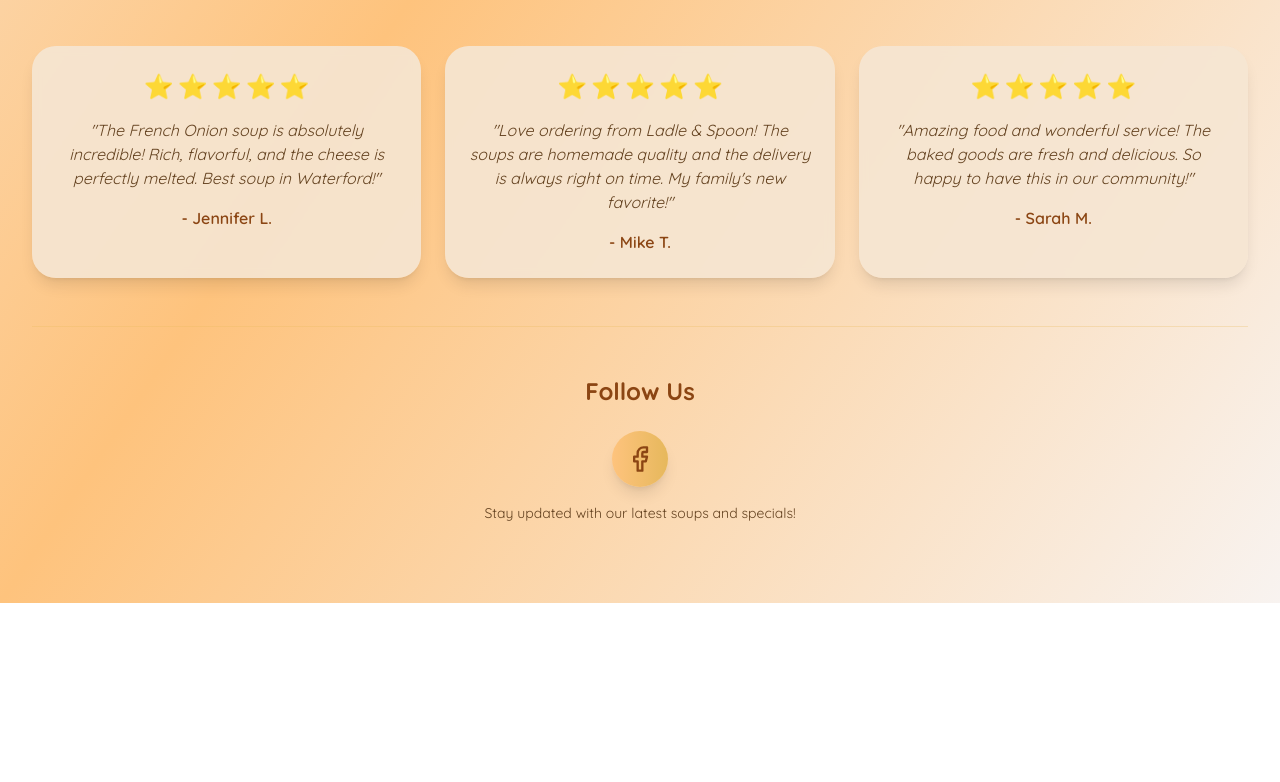
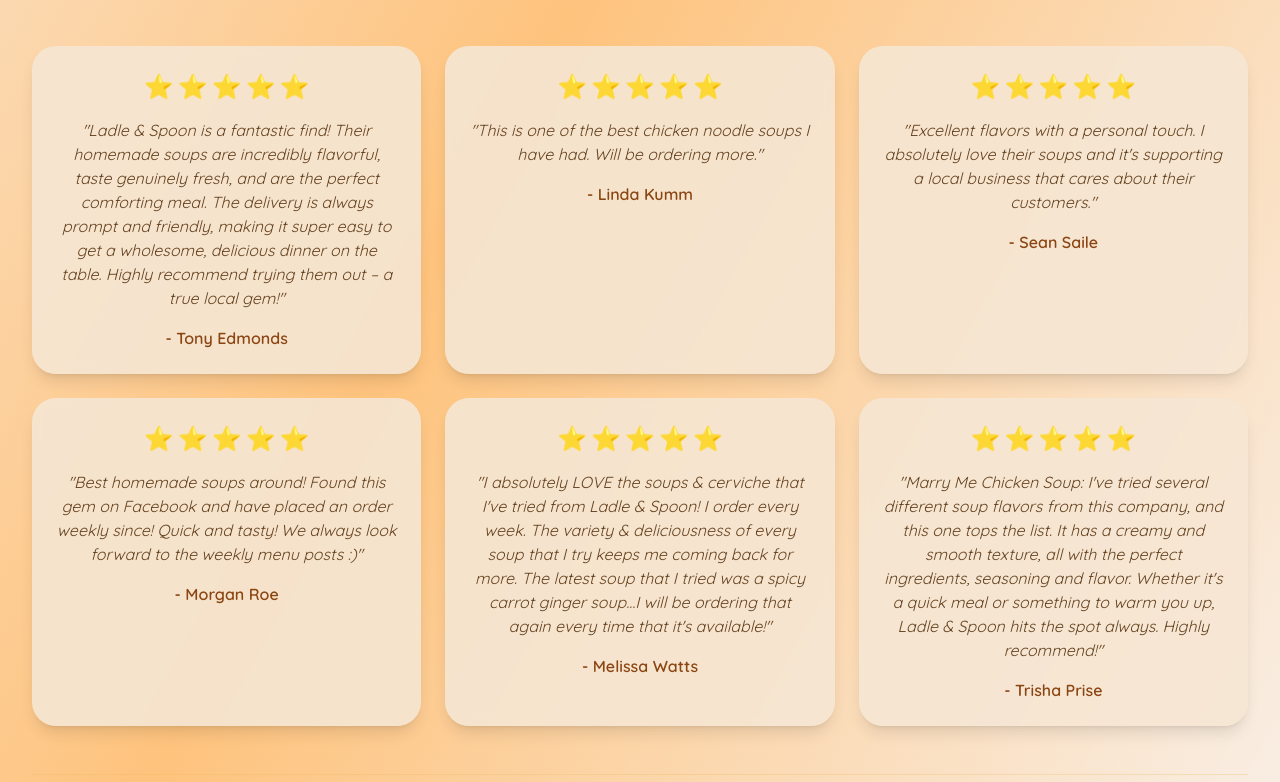
Before and after one commit to ryankolean/ladleandspoon, a React (Vite) app: page / in a window 1280 px wide. Shown: the part 1278-2060 px from the top of the page. Before the commit the page ends 1881 px from the top, so only its background shows below. Built offline with nearby package versions, Linux system fonts and the light colour scheme; no server answers.

Commit message:
Updated CustomerHome.jsx

```diff
--- a/src/pages/CustomerHome.jsx
+++ b/src/pages/CustomerHome.jsx
@@ -97,9 +97,9 @@
                 ))}
               </div>
               <p className="text-[#654321] mb-4 italic">
-                "The French Onion soup is absolutely incredible! Rich, flavorful, and the cheese is perfectly melted. Best soup in Waterford!"
+                "Ladle & Spoon is a fantastic find! Their homemade soups are incredibly flavorful, taste genuinely fresh, and are the perfect comforting meal. The delivery is always prompt and friendly, making it super easy to get a wholesome, delicious dinner on the table. Highly recommend trying them out – a true local gem!"
               </p>
-              <p className="font-semibold text-[#8B4513]">- Jennifer L.</p>
+              <p className="font-semibold text-[#8B4513]">- Tony Edmonds</p>
             </div>
 
             <div className="card-whimsy p-6 hover-lift">
@@ -109,9 +109,9 @@
                 ))}
               </div>
               <p className="text-[#654321] mb-4 italic">
-                "Love ordering from Ladle & Spoon! The soups are homemade quality and the delivery is always right on time. My family's new favorite!"
+                "This is one of the best chicken noodle soups I have had. Will be ordering more."
               </p>
-              <p className="font-semibold text-[#8B4513]">- Mike T.</p>
+              <p className="font-semibold text-[#8B4513]">- Linda Kumm</p>
             </div>
 
             <div className="card-whimsy p-6 hover-lift">
@@ -121,9 +121,45 @@
                 ))}
               </div>
               <p className="text-[#654321] mb-4 italic">
-                "Amazing food and wonderful service! The baked goods are fresh and delicious. So happy to have this in our community!"
+                "Excellent flavors with a personal touch. I absolutely love their soups and it's supporting a local business that cares about their customers."
               </p>
-              <p className="font-semibold text-[#8B4513]">- Sarah M.</p>
+              <p className="font-semibold text-[#8B4513]">- Sean Saile</p>
+            </div>
+
+            <div className="card-whimsy p-6 hover-lift">
+              <div className="flex gap-1 mb-4 justify-center">
+                {[...Array(5)].map((_, i) => (
+                  <span key={i} className="text-2xl">⭐</span>
+                ))}
+              </div>
+              <p className="text-[#654321] mb-4 italic">
+                "Best homemade soups around! Found this gem on Facebook and have placed an order weekly since! Quick and tasty! We always look forward to the weekly menu posts :)"
+              </p>
+              <p className="font-semibold text-[#8B4513]">- Morgan Roe</p>
+            </div>
+
+            <div className="card-whimsy p-6 hover-lift">
+              <div className="flex gap-1 mb-4 justify-center">
+                {[...Array(5)].map((_, i) => (
+                  <span key={i} className="text-2xl">⭐</span>
+                ))}
+              </div>
+              <p className="text-[#654321] mb-4 italic">
+                "I absolutely LOVE the soups & cerviche that I've tried from Ladle & Spoon! I order every week. The variety & deliciousness of every soup that I try keeps me coming back for more. The latest soup that I tried was a spicy carrot ginger soup…I will be ordering that again every time that it's available!"
+              </p>
+              <p className="font-semibold text-[#8B4513]">- Melissa Watts</p>
+            </div>
+
+            <div className="card-whimsy p-6 hover-lift">
+              <div className="flex gap-1 mb-4 justify-center">
+                {[...Array(5)].map((_, i) => (
+                  <span key={i} className="text-2xl">⭐</span>
+                ))}
+              </div>
+              <p className="text-[#654321] mb-4 italic">
+                "Marry Me Chicken Soup: I've tried several different soup flavors from this company, and this one tops the list. It has a creamy and smooth texture, all with the perfect ingredients, seasoning and flavor. Whether it's a quick meal or something to warm you up, Ladle & Spoon hits the spot always. Highly recommend!"
+              </p>
+              <p className="font-semibold text-[#8B4513]">- Trisha Prise</p>
             </div>
           </div>
         </section>
```
